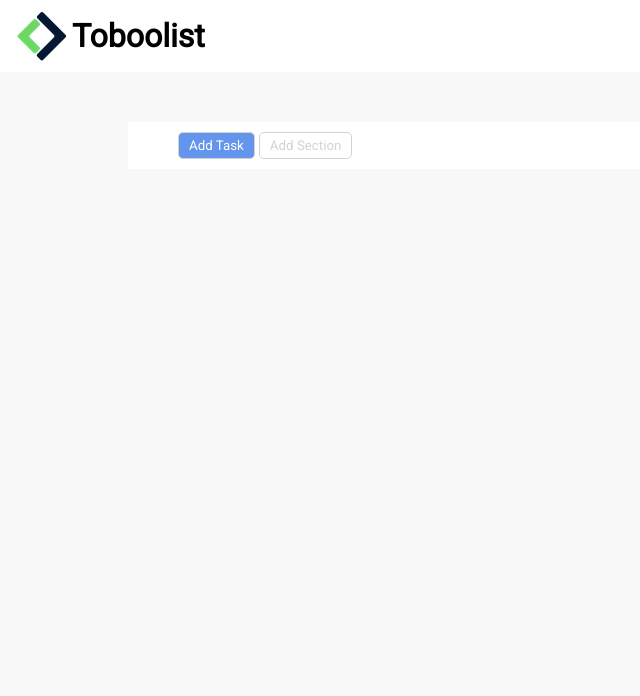
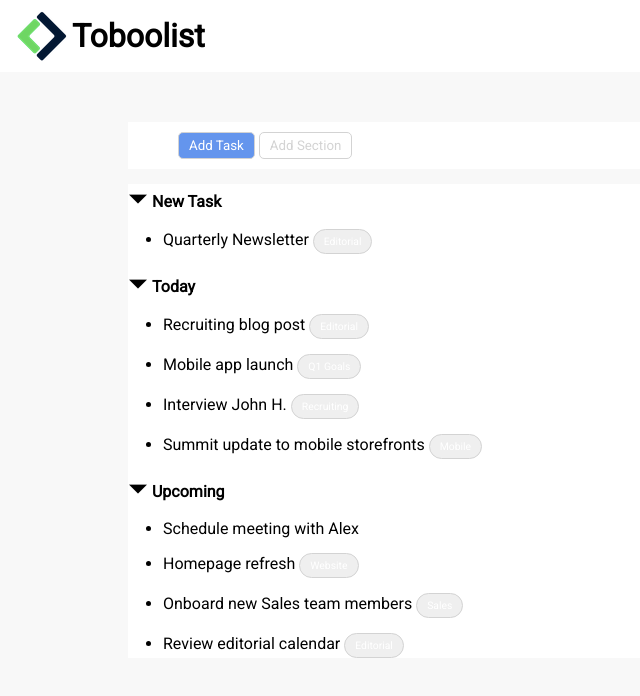
Before and after one commit to ClaudioLeone/html-css-toboolist, a plain HTML site: page index.html in a window 1280 px wide. Shown: the whole page, without its empty margins (0-640 px from the left). Drawn offline with Linux system fonts and the light colour scheme.

Commit message:
Completed doc general structure

```diff
--- a/CSS/style.css
+++ b/CSS/style.css
@@ -3,6 +3,10 @@
     padding: 0;
     box-sizing: border-box;
     font-family: 'Roboto', sans-serif;
+    /* background-color: rgb(248, 248, 248); */
+}
+
+body{
     background-color: rgb(248, 248, 248);
 }
 
@@ -12,8 +16,16 @@ h1{
     vertical-align: middle;
 }
 
+li{
+    margin: 15px 0;
+}
+
+#triang-entity{
+    font-size: 25px;
+}
+
 #btn-task{
-    color: white;;
+    color: white;
 }
 
 #btn-addsect{
@@ -27,18 +39,16 @@ h1{
 
 .logo-container{
     padding: 5px 15px;
-    margin-bottom: 50px;;
+    margin-bottom: 50px;
 }
 
 .btn-container{
     background-color: white;
     padding: 10px 50px;
-    /* text-align: center; */
 }
 
 .main-container{
     width: 80%;
-    background-color: red;
     margin: 0 auto;
 }
 
@@ -52,3 +62,24 @@ h1{
     border-radius: 5px;
     padding: 5px 10px;
 }
+
+.list-titles{
+    list-style-type: none;
+}
+
+.bullets-position{
+    margin-left: 35px;
+}
+
+.msg-category{
+    /* background-color: gray; */
+    color: white;
+    font-size: 0.65rem;
+    border-radius: 20px;
+    border: 1px solid lightgray;
+    padding: 5px 10px;
+}
+
+.central-section-color{
+    background-color: white;
+}
--- a/index.html
+++ b/index.html
@@ -29,17 +29,32 @@
                     <button id="btn-addsect" class="buttons">Add Section</button>
                 </section>
 
-                <div>
-                    <section>
-
+                <div class="central-section-color">
+                    <section class="central-section-color">
+                        <ul>
+                            <li class="list-titles"><span id="triang-entity">&#9207;</span> <strong> New Task</strong></li>
+                            <li class="bullets-position">Quarterly Newsletter <button class="msg-category">Editorial</button></li>
+                        </ul>
                     </section>
 
                     <section>
-
+                        <ul>
+                            <li class="list-titles"><span id="triang-entity">&#9207;</span> <strong> Today</strong></li>
+                            <li class="bullets-position">Recruiting blog post <button class="msg-category">Editorial</button></li>
+                            <li class="bullets-position">Mobile app launch <button class="msg-category">Q1 Goals</button></li>
+                            <li class="bullets-position">Interview John H. <button class="msg-category">Recruiting</button></li>
+                            <li class="bullets-position">Summit update to mobile storefronts <button class="msg-category">Mobile</button></li>
+                        </ul>
                     </section>
 
                     <section>
-
+                        <ul>
+                            <li class="list-titles"><span id="triang-entity">&#9207;</span> <strong> Upcoming</strong></li>
+                            <li class="bullets-position">Schedule meeting with Alex</li>
+                            <li class="bullets-position">Homepage refresh <button class="msg-category">Website</button></li>
+                            <li class="bullets-position">Onboard new Sales team members <button class="msg-category">Sales</button></li>
+                            <li class="bullets-position">Review editorial calendar <button class="msg-category">Editorial</button></li>
+                        </ul>
                     </section>
                 </div>
             </main>
```
